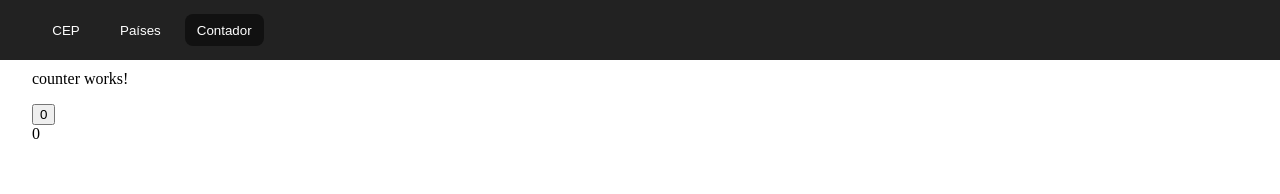
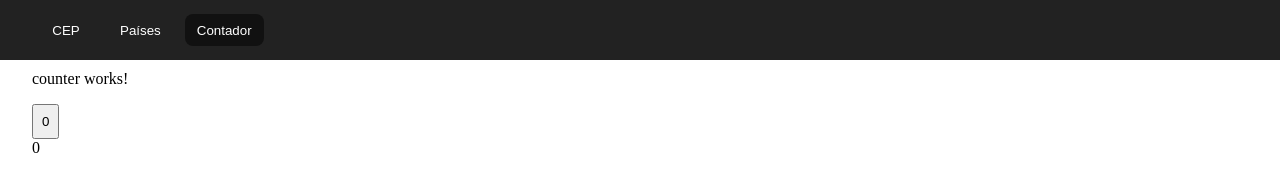
Before and after one commit to Tech-Artemis/unittests_angular, an Angular app: page /contador in a window 1280 px wide. Shown: the top 194 px of the page. Built offline with nearby package versions, Linux system fonts and the light colour scheme.

Commit message:
chore: adicionando comentários

```diff
--- a/src/app/counter/counter.component.scss
+++ b/src/app/counter/counter.component.scss
@@ -0,0 +1,4 @@
+button {
+    padding: 8px;
+    cursor: pointer;
+}
--- a/src/app/counter/counter.component.ts
+++ b/src/app/counter/counter.component.ts
@@ -19,10 +19,12 @@ export class CounterComponent {
 
       onCleanup(() => console.log('limpou efeito'));
     });
+    // manualCleanup true faz com que o efeito não seja destruído ao destruir o componente
   }
 
   public increment(): void {
     this.state.mutate((value) => value.counter++);
+    // this.state.update((value) => ({ counter: value.counter + 1 }));
   }
 
 }
```
